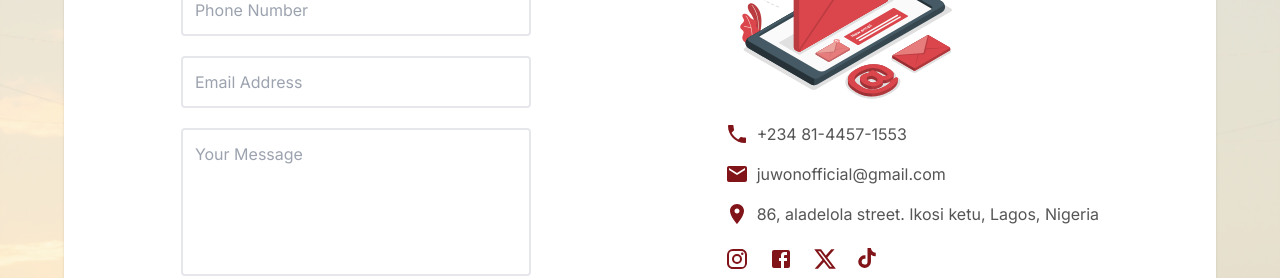
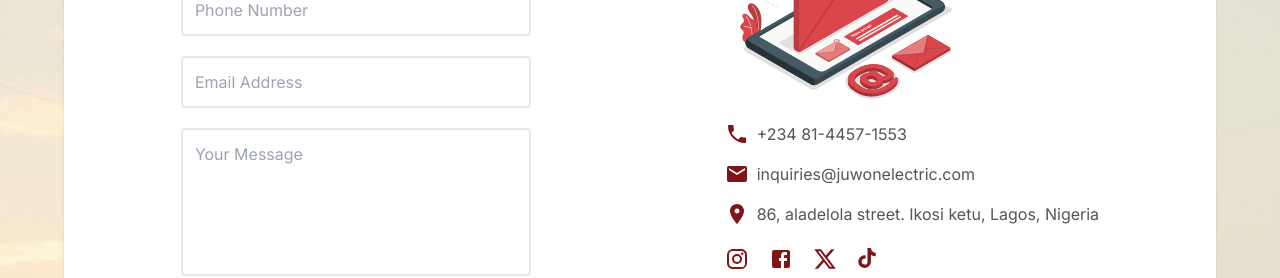
Before and after one commit to Remilekun-Elijah/juwon-electric, a React (Vite) app in the folder frontend/: page /contact in a window 1280 px wide. Shown: the part 1357-1635 px from the top of the page. Built offline with nearby package versions, Linux system fonts and the light colour scheme; no server answers.

Commit message:
updates email address

```diff
--- a/frontend/src/pages/Contact.jsx
+++ b/frontend/src/pages/Contact.jsx
@@ -162,7 +162,7 @@ const Contact = () => {
                   <div className="flex gap-2 my-4">
                     <EmailIcon className="text-deep_red" />{" "}
                     <p className="inter-regular text-base">
-                      juwonofficial@gmail.com
+                      inquiries@juwonelectric.com
                     </p>
                   </div>
                   <div className="flex gap-2">
```
